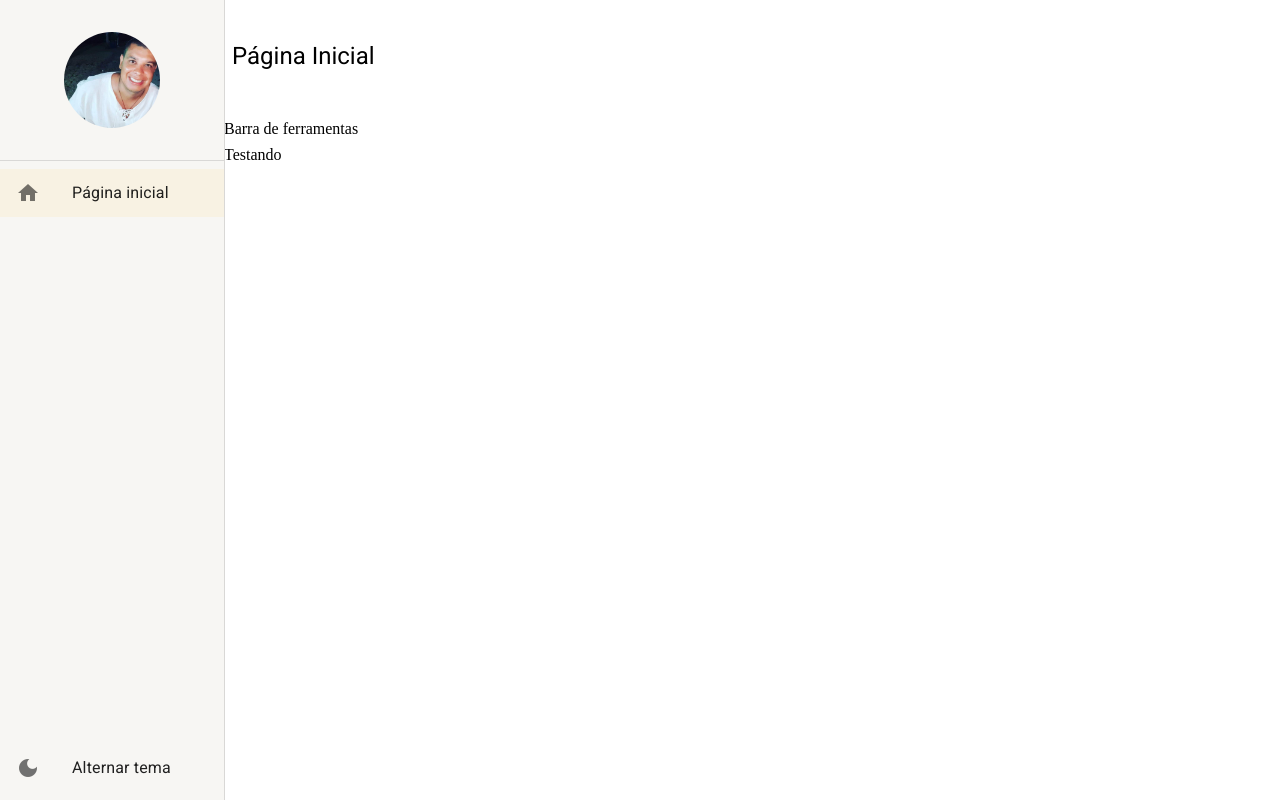
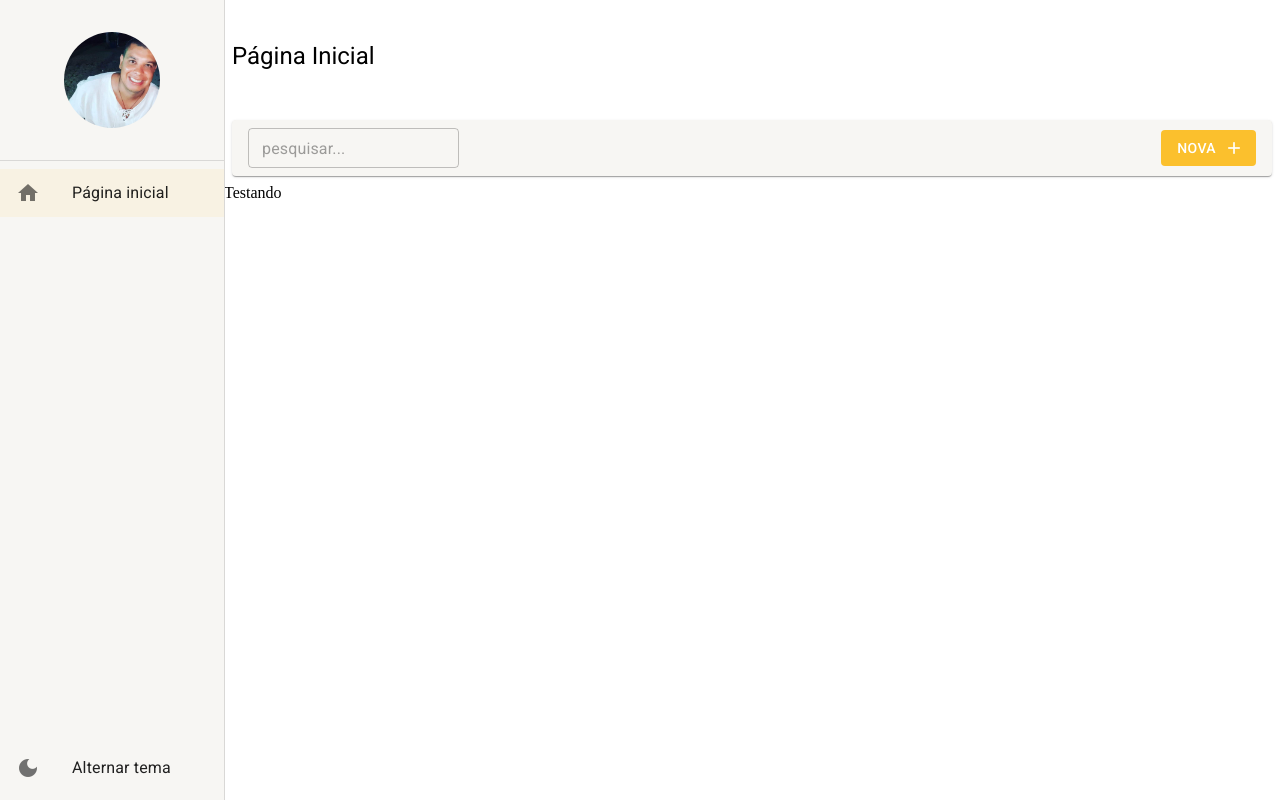
Before and after one commit to Hawohay/react, a React (Create React App) app in the folder my-app/: page /pagina-inicial in a window 1280 px wide. Built offline with nearby package versions, Linux system fonts and the light colour scheme.

Commit message:
feat: correções

```diff
--- a/my-app/src/pages/dashboard/Dashboard.tsx
+++ b/my-app/src/pages/dashboard/Dashboard.tsx
@@ -1,10 +1,15 @@
+import { FerramentasDaListagem } from '../../shared/components';
 import { LayoutBaseDePagina } from '../../shared/layouts';
 
 
 export const Dashboard = () => {
 
     return (
-        <LayoutBaseDePagina titulo='Página Inicial'>
+        <LayoutBaseDePagina
+            titulo='Página Inicial'
+            barraDeFerramentas={(<FerramentasDaListagem mostrarInputBusca textoBotaoNovo='Nova' />
+            )}
+        >
             Testando
         </LayoutBaseDePagina>
     );
--- /dev/null
+++ b/my-app/src/shared/components/ferramentas-da-listagem/FerramentasDaListagem.tsx
@@ -0,0 +1,60 @@
+
+import { Box, Button, Icon, Paper, TextField, useTheme } from '@mui/material';
+
+interface IFerramentasDaListagemProps {
+    textoDaBusca?: string;
+    mostrarInputBusca?: boolean;
+    aoMudarTextoDeBusca?: (novoTexto: string) => void;
+    textoBotaoNovo?: string;
+    mostrarBotaoNovo?: boolean;
+    aoClicarEmNovo?: () => void;
+}
+
+export const FerramentasDaListagem: React.FC<IFerramentasDaListagemProps> = ({
+    textoDaBusca = '',
+    mostrarInputBusca = false,
+    aoMudarTextoDeBusca,
+    aoClicarEmNovo,
+    textoBotaoNovo = 'Novo',
+    mostrarBotaoNovo = true,
+
+}) => {
+    const theme = useTheme();
+
+    return (
+        <Box
+            gap={1}
+            marginX={1}
+            padding={1}
+            paddingX={2}
+            display={'flex'}
+            alignItems={'center'}
+            height={theme.spacing(5)}
+            component={Paper}
+        >
+
+            {mostrarInputBusca && (
+                <TextField
+                    size='small'
+                    value={textoDaBusca}
+                    onChange={(e) => aoMudarTextoDeBusca?.(e.target.value)}
+                    placeholder='pesquisar...'
+                />
+            )}
+
+            <Box flex={1} display={'flex'} justifyContent={'end'}>
+                {mostrarBotaoNovo && (
+                    <Button
+                        variant='contained'
+                        color='primary'
+                        disableElevation
+                        onClick={aoClicarEmNovo}
+                        endIcon={<Icon>add</Icon>}
+                    >
+                        {textoBotaoNovo}
+                    </Button>
+                )}
+            </Box>
+        </Box>
+    );
+};
--- a/my-app/src/shared/components/index.ts
+++ b/my-app/src/shared/components/index.ts
@@ -1 +1,2 @@
 export * from './menu-lateral/MenuLateral';
+export * from './ferramentas-da-listagem/FerramentasDaListagem';
--- a/my-app/src/shared/components/menu-lateral/MenuLateral.tsx
+++ b/my-app/src/shared/components/menu-lateral/MenuLateral.tsx
@@ -33,7 +33,6 @@
         </ListItemButton>
     );
 };
-
 
 interface IAppThemeProviderProps {
     children: React.ReactNode;
--- a/my-app/src/shared/layouts/LayoutBaseDePagina.tsx
+++ b/my-app/src/shared/layouts/LayoutBaseDePagina.tsx
@@ -6,9 +6,10 @@
 interface ILayoutBaseDePaginaProps {
     titulo: string;
     children: React.ReactNode;
+    barraDeFerramentas?: React.ReactNode;
 }
 
-export const LayoutBaseDePagina: React.FC<ILayoutBaseDePaginaProps> = ({ titulo, children }) => {
+export const LayoutBaseDePagina: React.FC<ILayoutBaseDePaginaProps> = ({ titulo, children, barraDeFerramentas }) => {
     const smDown = useMediaQuery((theme: Theme) => theme.breakpoints.down('sm'));
     const theme = useTheme();
 
@@ -29,7 +30,7 @@
             </Box>
 
             <Box>
-                Barra de ferramentas
+                {barraDeFerramentas}
             </Box>
 
             <Box>
```
Also changed, not shown: my-app/.eslintrc.json.
